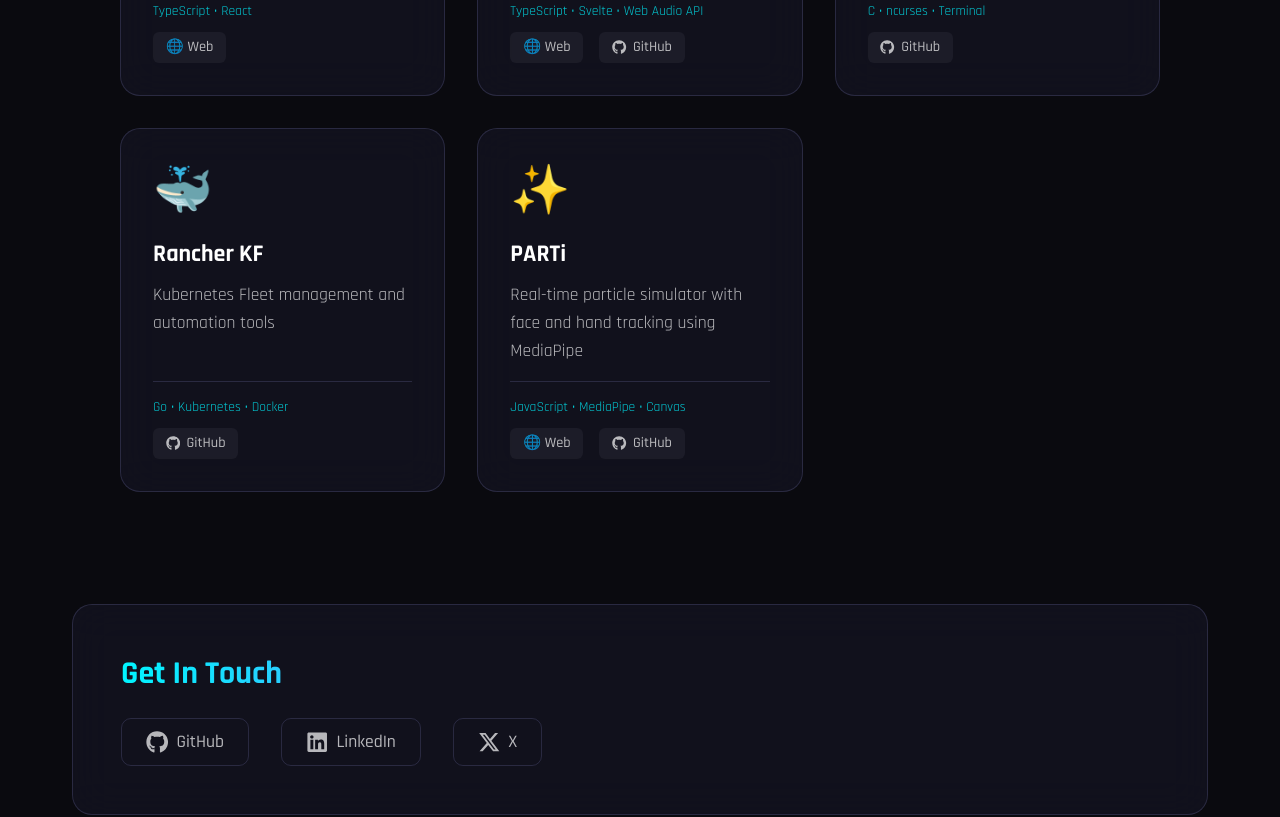
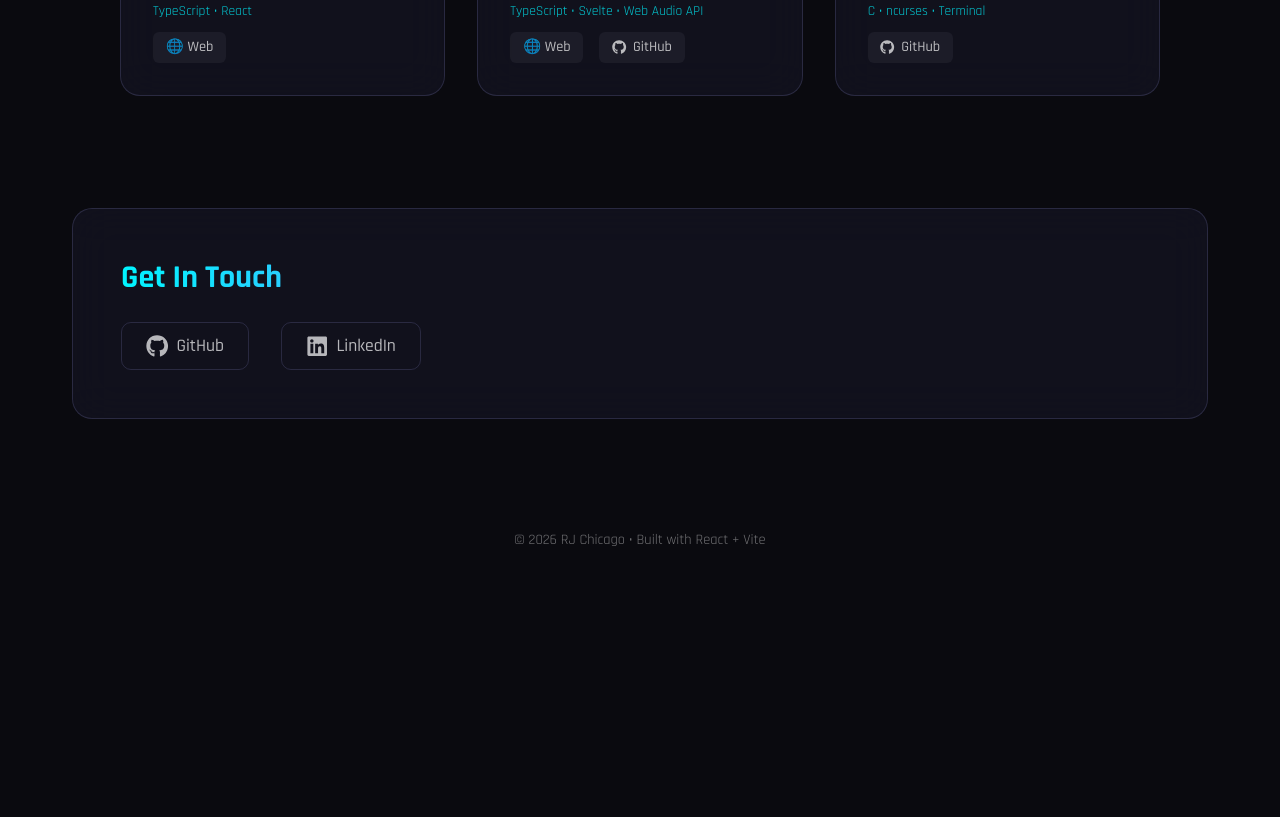
Before and after one commit to rjchicago/RJ, a React (Vite) app in the folder web/: page / in a window 1280 px wide. Shown: the part 1520-2337 px from the top of the page. After the commit the page ends 2149 px from the top, so only its background shows below. Built offline with nearby package versions, Linux system fonts and the light colour scheme.

Commit message:
refine projects

```diff
--- a/web/src/App.jsx
+++ b/web/src/App.jsx
@@ -36,7 +36,7 @@ function App() {
               onTouchEnd={() => setTitleHover(false)}
             />
           </h1>
-          <p className="subtitle">Software Engineer • Cloud Architect • Creator</p>
+          <p className="subtitle">Software Engineer • Cloud Architect • Educator</p>
           <div className="tagline">Building the future, one commit at a time</div>
         </header>
 
@@ -96,31 +96,6 @@ function App() {
               </div>
             </div>
 
-            <div className="project-card glass-panel">
-              <div className="project-icon">🐳</div>
-              <h3>Rancher KF</h3>
-              <p>Kubernetes Fleet management and automation tools</p>
-              <div className="project-footer">
-                <span className="project-tech">Go • Kubernetes • Docker</span>
-                <div className="project-links">
-                  <a href="https://github.com/rjchicago/rancher-kf" target="_blank" rel="noopener noreferrer" className="project-link"><FaGithub /> GitHub</a>
-                </div>
-              </div>
-            </div>
-
-            <div className="project-card glass-panel">
-              <div className="project-icon">✨</div>
-              <h3>PARTi</h3>
-              <p>Real-time particle simulator with face and hand tracking using MediaPipe</p>
-              <div className="project-footer">
-                <span className="project-tech">JavaScript • MediaPipe • Canvas</span>
-                <div className="project-links">
-                  <a href="https://parti.rjchicago.com/" target="_blank" rel="noopener noreferrer" className="project-link">🌐 Web</a>
-                  <a href="https://github.com/rjchicago/parti" target="_blank" rel="noopener noreferrer" className="project-link"><FaGithub /> GitHub</a>
-                </div>
-              </div>
-            </div>
-
           </div>
         </section>
 
@@ -132,9 +107,6 @@ function App() {
             </a>
             <a href="https://linkedin.com/in/rjchicago" target="_blank" rel="noopener noreferrer" className="contact-link">
               <FaLinkedin className="contact-icon" /> LinkedIn
-            </a>
-            <a href="https://x.com/rjchicago" target="_blank" rel="noopener noreferrer" className="contact-link">
-              <FaXTwitter className="contact-icon" /> X
             </a>
           </div>
         </section>
```
